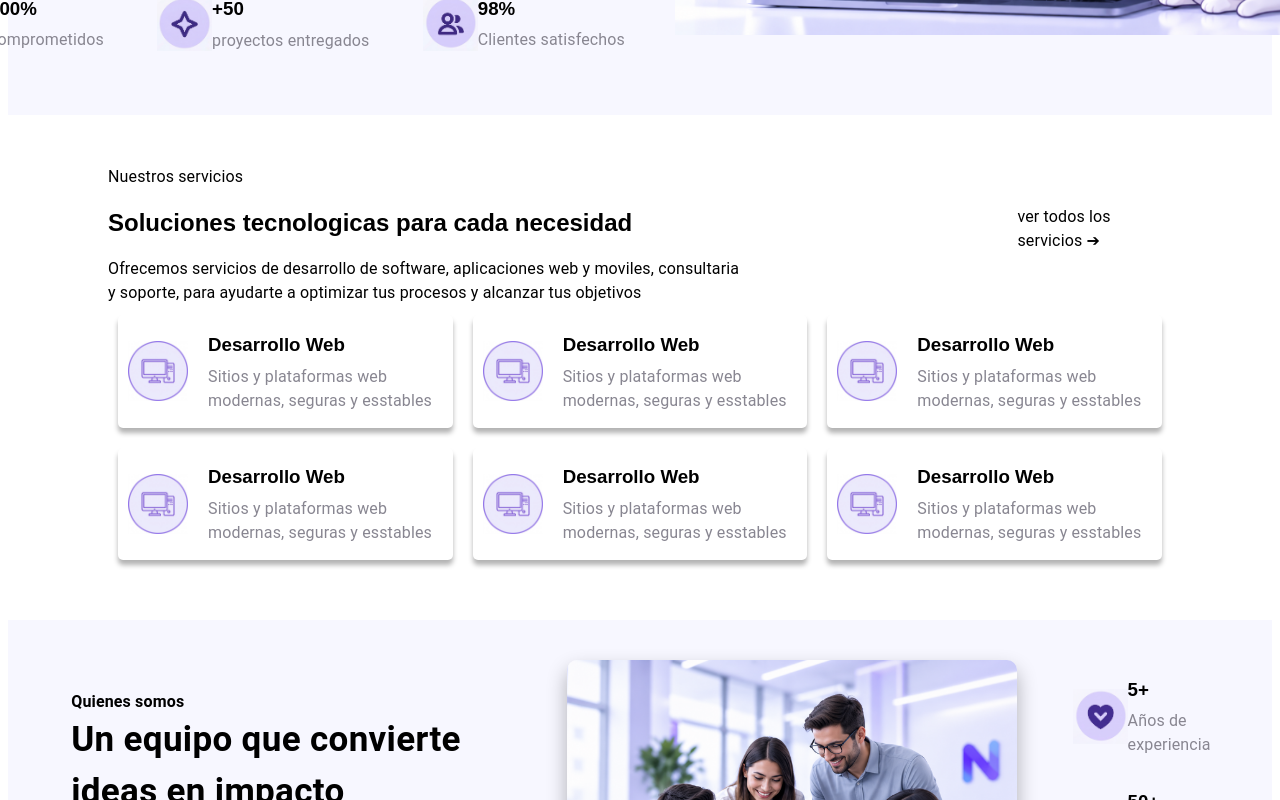
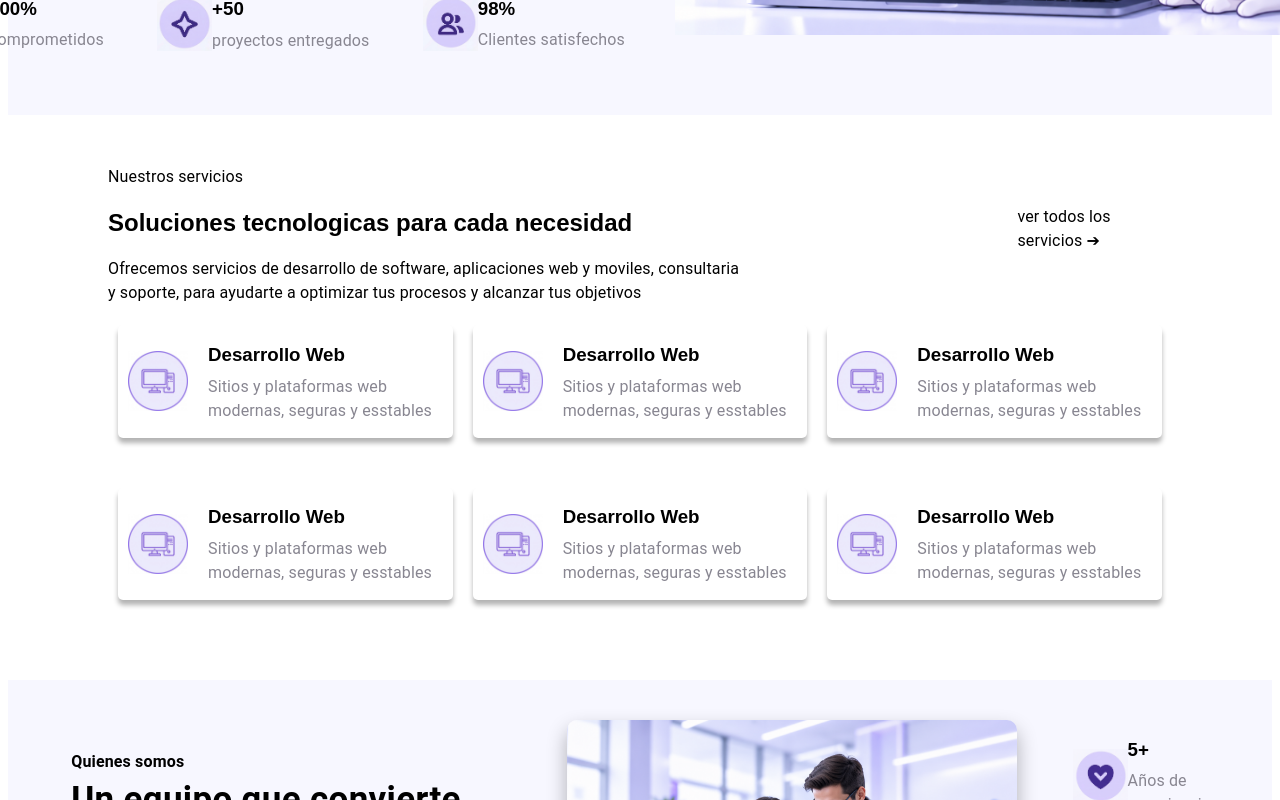
Before and after one commit to jessicahernandezt/dev-nova-solutions, a React (Vite) app: page / in a window 1280 px wide. Shown: the part 478-1278 px from the top of the page. Built offline with nearby package versions, Linux system fonts and the light colour scheme.

Commit message:
mentira no termine "servicios" xd, falta el outline de las tarjetas y arreglar los espacios

```diff
--- a/src/components/Servicios.jsx
+++ b/src/components/Servicios.jsx
@@ -54,7 +54,7 @@ function Servicios() {
             }}>
 
             <Box sx={{
-                margin: '10px 10px',
+                margin: '20px 10px',
                 width: '33%',
                 display: 'flex',
                 alignItems: 'center',
@@ -233,7 +233,7 @@ function Servicios() {
             </Box>
 
             <Box sx={{
-                margin: '10px 10px',
+                margin: '30px 10px',
                 width: '33%',
                 display: 'flex',
                 alignItems: 'center',
```
